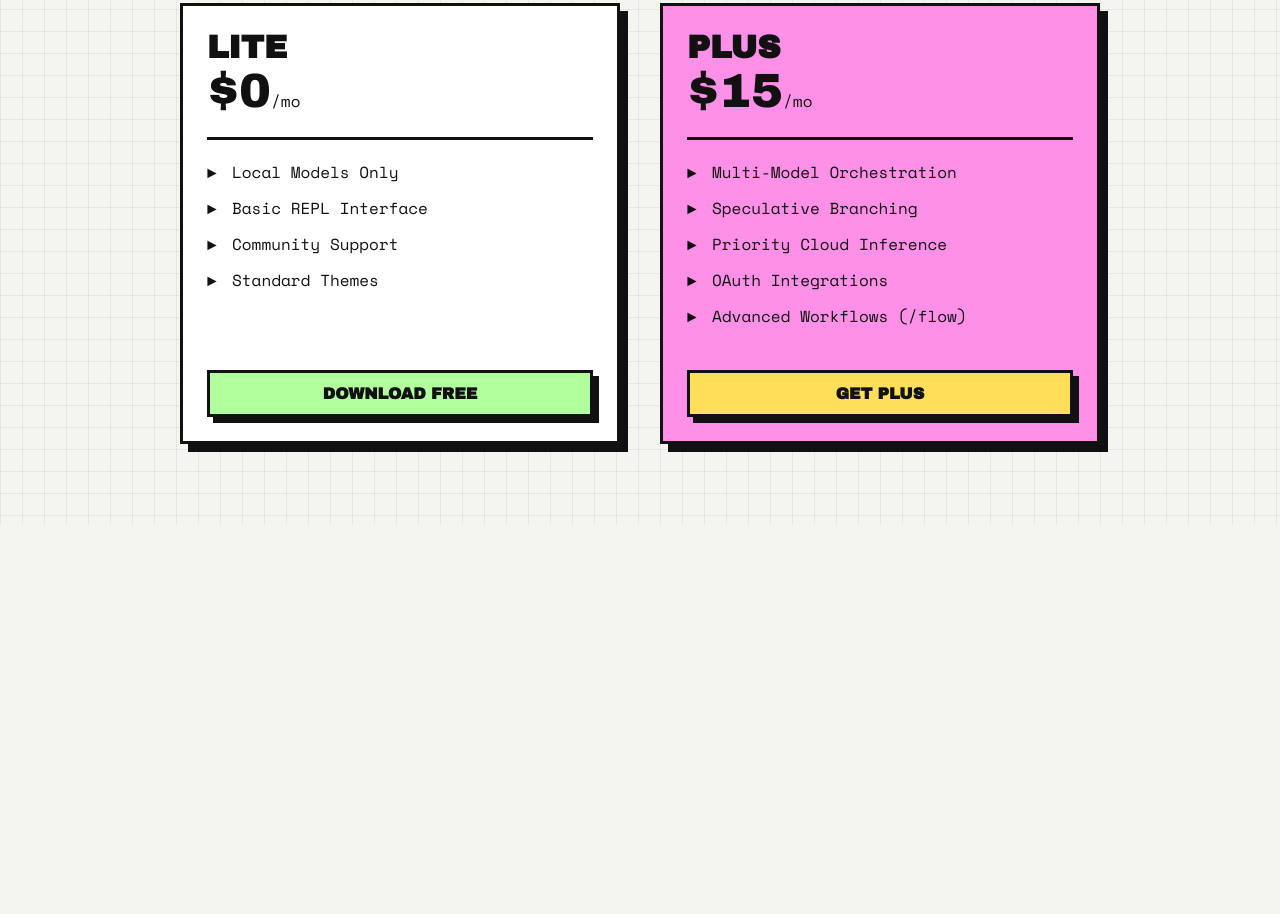
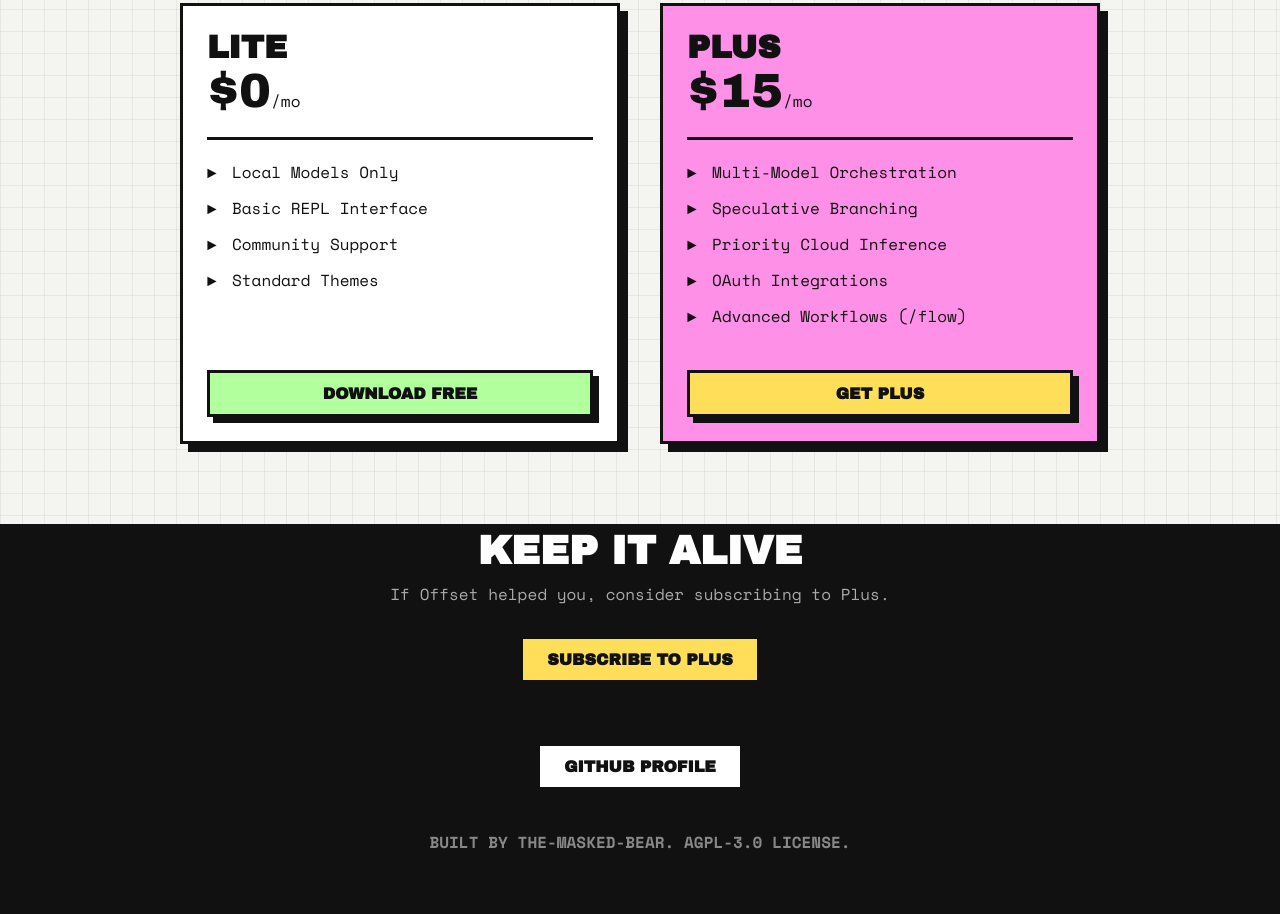
Before and after one commit to The-Masked-Bear/offset-terminal, a plain HTML site: page docs/index.html in a window 1280 px wide. Shown: the part 2301-3215 px from the top of the page. Before the commit the page ends 2825 px from the top, so only its background shows below. Drawn offline with nearby package versions, Linux system fonts and the light colour scheme.

Commit message:
fix(ui): correct github nav link and restore missing brutal-footer section

```diff
--- a/docs/index.html
+++ b/docs/index.html
@@ -463,7 +463,7 @@
       <a href="#features" class="nav-link">FEATURES</a>
       <a href="#sandbox" class="nav-link">SANDBOX</a>
       <a href="#pricing" class="nav-link">PRICING</a>
-      <a href="https://github.com/offset" class="nav-link">GITHUB</a>
+      <a href="https://github.com/The-Masked-Bear/offset-terminal" class="nav-link">GITHUB</a>
       <a href="#pricing" class="brutal-btn color-yellow">GET PLUS</a>
     </nav>
   </header>
@@ -766,5 +766,18 @@
     });
 
   </script>
+
+  <!-- FOOTER -->
+  <footer class="brutal-footer section-block" style="background: var(--black); color: var(--white); border-top: 5px solid var(--black); text-align: center; padding-bottom: 60px;">
+      <h2 style="font-size: 2.5rem; color: var(--white); margin-bottom: 10px;">KEEP IT ALIVE</h2>
+      <p style="color: #aaa; margin-bottom: 30px;">If Offset helped you, consider subscribing to Plus.</p>
+      <a href="https://debarghya47.gumroad.com/l/qzqnxk" class="brutal-btn color-yellow" style="color: var(--black);">SUBSCRIBE TO PLUS</a>
+
+      <div style="margin-top: 60px; display: flex; justify-content: center; flex-wrap: wrap; gap: 20px;">
+          <a href="https://github.com/The-Masked-Bear" target="_blank" class="brutal-btn color-white btn-small" style="color: var(--black);">GITHUB PROFILE</a>
+      </div>
+
+      <p style="margin-top: 40px; font-weight: bold; color: #888;">BUILT BY THE-MASKED-BEAR. AGPL-3.0 LICENSE.</p>
+  </footer>
 </body>
 </html>
```
